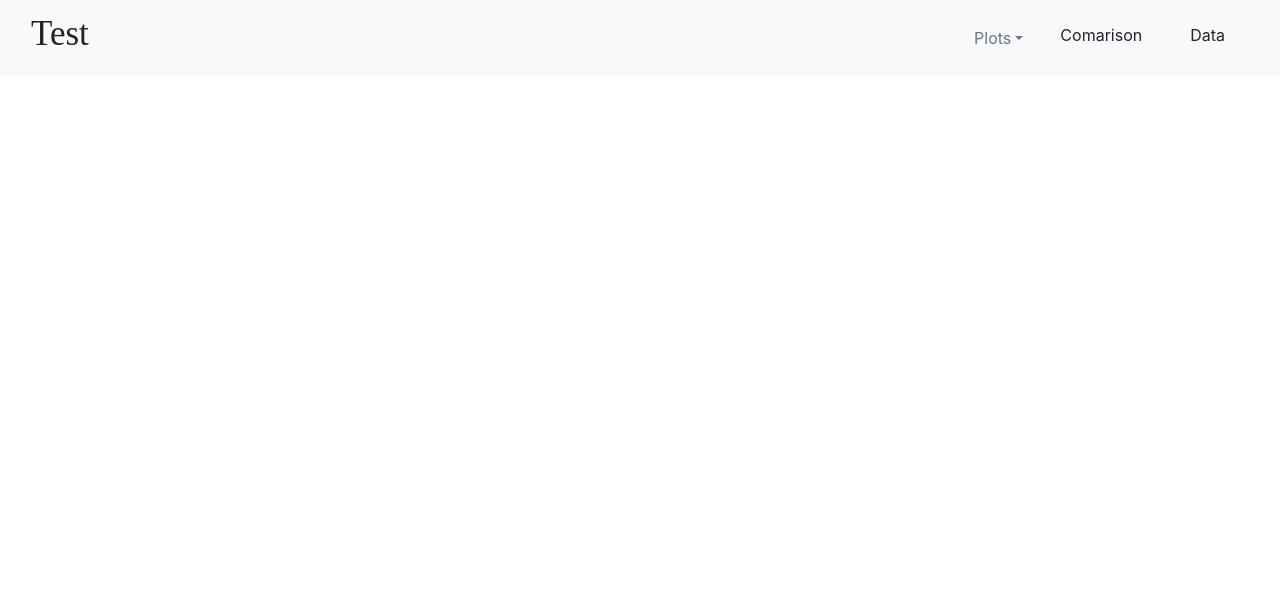
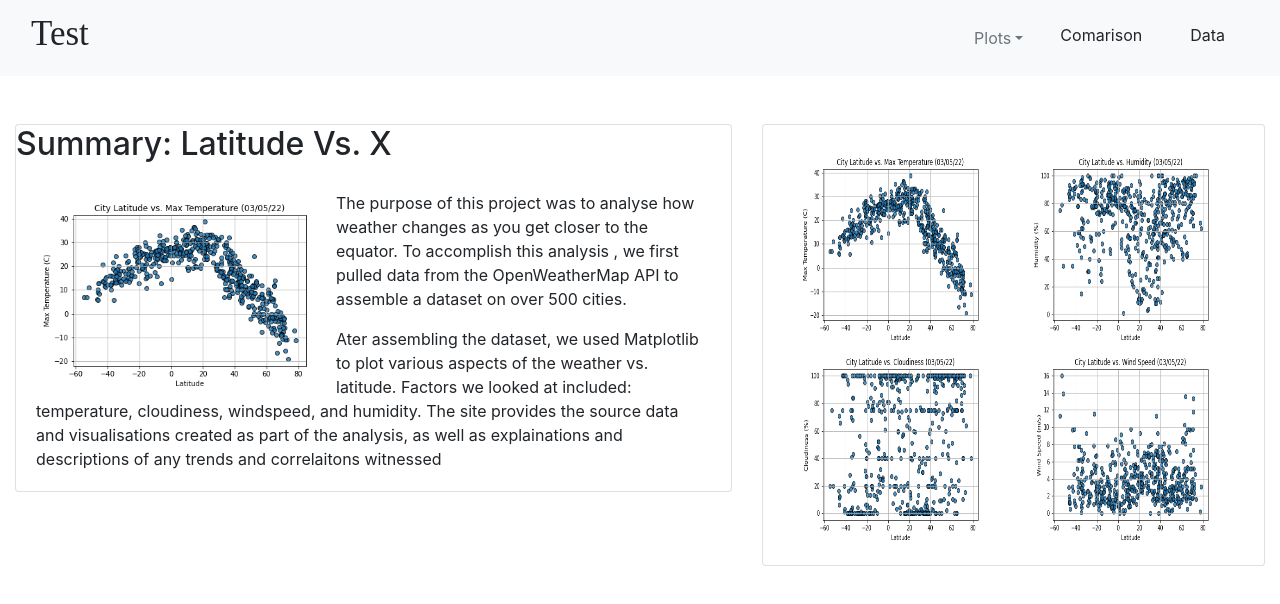
Before and after one commit to PJRyn/Weather-Web-Visualisation-Dashboard, a plain HTML site: page Index.html in a window 1280 px wide. Drawn offline with nearby package versions, Linux system fonts and the light colour scheme; files whose address does not match are found by name.

Commit message:
Completed Index.html functionality

```diff
--- a/Index.html
+++ b/Index.html
@@ -1,15 +1,18 @@
 <!DOCTYPE html>
 <html lang="en-us">
+
   <head>
+
     <meta charset="UTF-8">
     <meta http-equiv="X-UA-Compatible" content="IE=edge">
     <meta name="viewport" content="width=device-width, initial-scale=1.0">
     <title>Weather Data</title>
     <link rel="stylesheet" href="https://stackpath.bootstrapcdn.com/bootstrap/4.3.1/css/bootstrap.min.css" integrity="sha384-ggOyR0iXCbMQv3Xipma34MD+dH/1fQ784/j6cY/iJTQUOhcWr7x9JvoRxT2MZw1T" crossorigin="anonymous">
     <link rel="stylesheet" href="C:\Users\pereg\Documents\git\Web-Design-Challenge\assets\css\style.css">
-    </head>
+  </head>
 
     <body>
+
       <!--Start of Navbar-->
       <nav class="navbar navbar-expand-lg navbar-light bg-light">
         <div class="container-fluid">
@@ -36,10 +39,43 @@
         </div>
       </nav>
 
+
+      <main class="container-fluid">
+        <div class="row">
+          <div class="col-md-12 col-lg-7 mt-5">
+            <div class="card">
+              <h2> Summary: Latitude Vs. X </h2>
+              <div class="card-body">
+                <img img align="left" class="rounded" id="sum-img" src="assets/images/Fig1.png" width="300">
+                <p class="card-text">The purpose of this project was to analyse how weather changes as you get closer to the equator. To accomplish this analysis , we first pulled data from the OpenWeatherMap API to assemble a dataset on over 500 cities.</p>
+                <p class="card-text">Ater assembling the dataset, we used Matplotlib to plot various aspects of the weather vs. latitude. Factors we looked at included: temperature, cloudiness, windspeed, and humidity. The site provides the source data and visualisations created as part of the analysis, as well as explainations and descriptions of any trends and correlaitons witnessed</p>
+              </div>
+            </div>
+          </div>
+
+
+
+          <div class="col-md-12 col-lg-5 mt-5">
+            <div class="card">
+              <div class="card-body">
+                <div class="container">
+                  <div class="row row-cols-2">
+                    <div class="col"> <img src="assets/images/Fig1.png"style="width:200px;height:200px;"> </div>
+                    <div class="col"> <img src="assets/images/Fig2.png"style="width:200px;height:200px;"> </div>
+                    <div class="w-100"></div>
+                    <div class="col"> <img src="assets/images/Fig3.png"style="width:200px;height:200px;"> </div>
+                    <div class="col"> <img src="assets/images/Fig4.png"style="width:200px;height:200px;"> </div>
+                  </div>
+                </div>
+              </div>
+            </div>
+          </div>
+        </div>
+      </main>
+    </body>
   <script src="https://code.jquery.com/jquery-3.3.1.slim.min.js" integrity="sha384-q8i/X+965DzO0rT7abK41JStQIAqVgRVzpbzo5smXKp4YfRvH+8abtTE1Pi6jizo" crossorigin="anonymous"></script>
   <script src="https://cdnjs.cloudflare.com/ajax/libs/popper.js/1.14.7/umd/popper.min.js" integrity="sha384-UO2eT0CpHqdSJQ6hJty5KVphtPhzWj9WO1clHTMGa3JDZwrnQq4sF86dIHNDz0W1" crossorigin="anonymous"></script>
   <script src="https://stackpath.bootstrapcdn.com/bootstrap/4.3.1/js/bootstrap.min.js" integrity="sha384-JjSmVgyd0p3pXB1rRibZUAYoIIy6OrQ6VrjIEaFf/nJGzIxFDsf4x0xIM+B07jRM" crossorigin="anonymous"></script>
-
   </body>
 
 </html>
```
